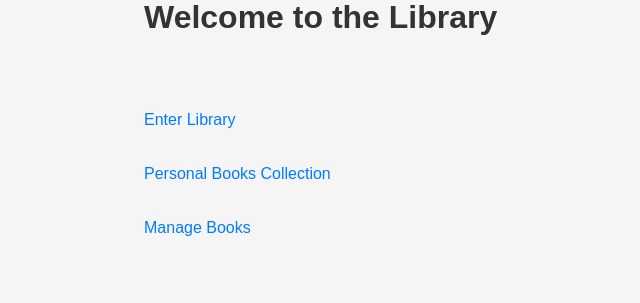
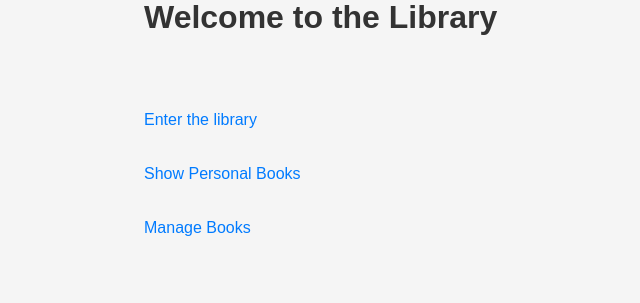
Before and after one commit to ShibelAl/library-project, a Flask app: page / in a window 1280 px wide. Shown: the part 293-596 px from the top of the page, without its empty margins (196-836 px from the left). Run offline with Flask 3, Linux system fonts and the light colour scheme.

Commit message:
changed button names

```diff
--- a/templates/index.html
+++ b/templates/index.html
@@ -13,8 +13,8 @@ It provides links to navigate to the Library, Personal collection of books, and
 <body>
     <div class="container">
         <h1>Welcome to the Library</h1><br><br><br>
-        <a href="/books">Enter Library</a><br>
-        <br><br><a href="/personal_library">Personal Books Collection</a>
+        <a href="/books">Enter the library</a><br>
+        <br><br><a href="/personal_library">Show Personal Books</a>
         <br><br><br><a href="/librarians">Manage Books</a>
     </div>
 </body>
```
